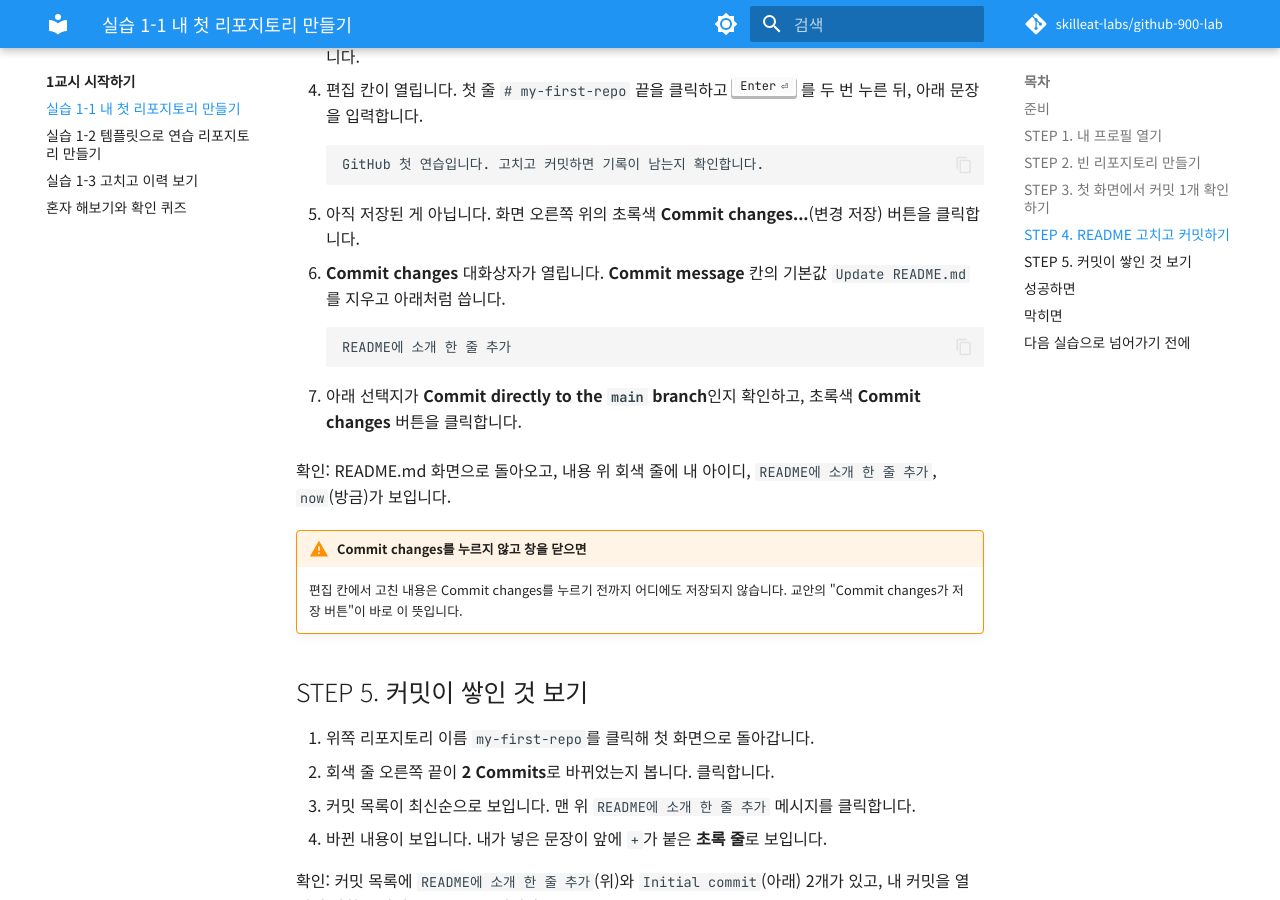
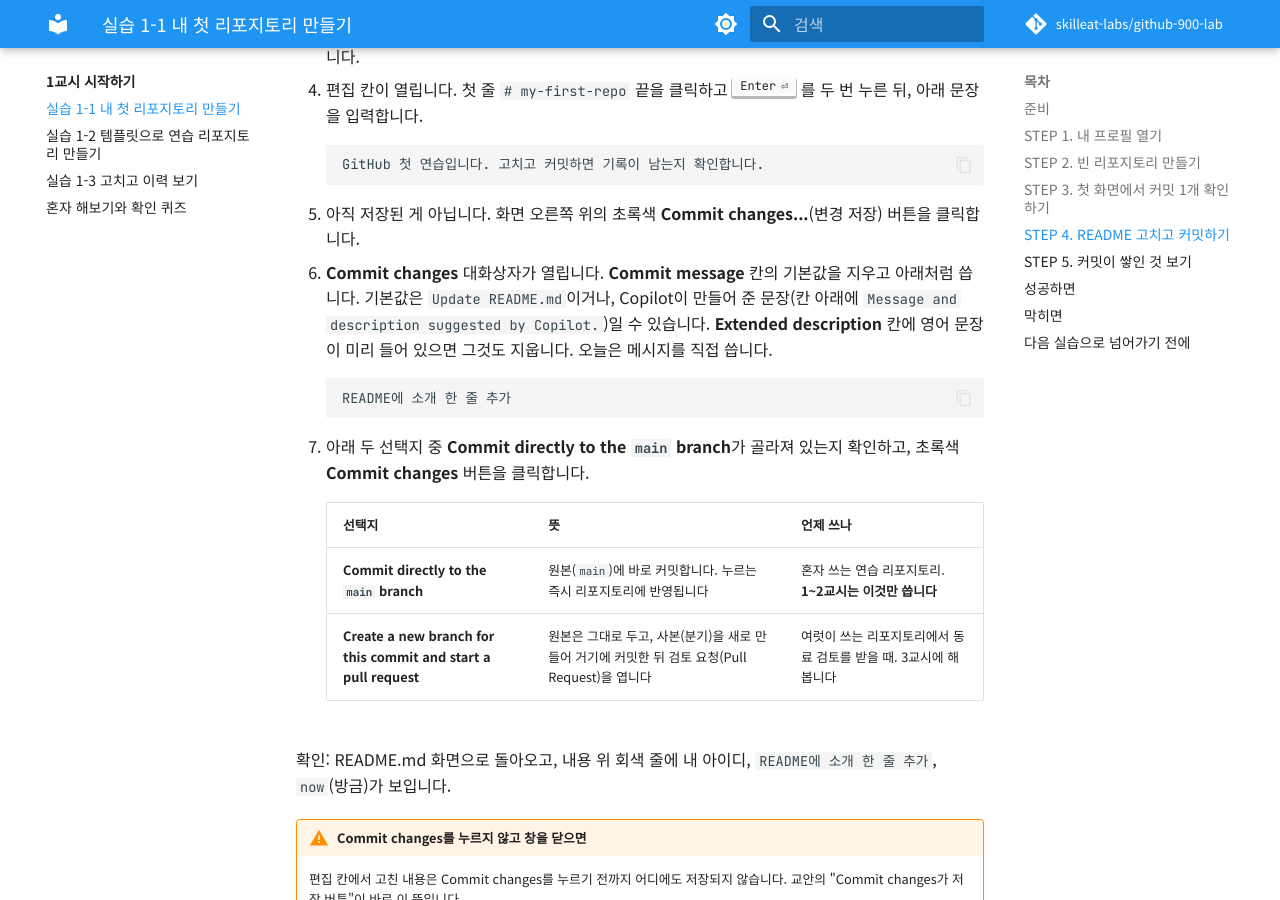
Before and after one commit to hyongsu/github-900-lab, an MkDocs documentation site: the page built from docs/class1/lab-1.md, in a window 1280 px wide and 900 px high, scrolled down 2455 px. Built offline with MkDocs 1.6.1 and Material for MkDocs 9.7.7, drawn with Linux system fonts in a browser that asks for light colours; comment, search, counter and statistics services are not loaded.

Commit message:
1-1 STEP 4: Commit changes 두 선택지 설명과 Copilot 제안 문구 안내 추가
Co-Authored-By: Claude Opus 5.5 <noreply@anthropic.com>

````diff
--- a/docs/class1/lab-1.md
+++ b/docs/class1/lab-1.md
@@ -69,13 +69,18 @@
     ```
 
 5. 아직 저장된 게 아닙니다. 화면 오른쪽 위의 초록색 **Commit changes...**(변경 저장) 버튼을 클릭합니다.
-6. **Commit changes** 대화상자가 열립니다. **Commit message** 칸의 기본값 `Update README.md`를 지우고 아래처럼 씁니다.
+6. **Commit changes** 대화상자가 열립니다. **Commit message** 칸의 기본값을 지우고 아래처럼 씁니다. 기본값은 `Update README.md`이거나, Copilot이 만들어 준 문장(칸 아래에 `Message and description suggested by Copilot.`)일 수 있습니다. **Extended description** 칸에 영어 문장이 미리 들어 있으면 그것도 지웁니다. 오늘은 메시지를 직접 씁니다.
 
     ```text
     README에 소개 한 줄 추가
     ```
 
-7. 아래 선택지가 **Commit directly to the `main` branch**인지 확인하고, 초록색 **Commit changes** 버튼을 클릭합니다.
+7. 아래 두 선택지 중 **Commit directly to the `main` branch**가 골라져 있는지 확인하고, 초록색 **Commit changes** 버튼을 클릭합니다.
+
+    | 선택지 | 뜻 | 언제 쓰나 |
+    |---|---|---|
+    | **Commit directly to the `main` branch** | 원본(`main`)에 바로 커밋합니다. 누르는 즉시 리포지토리에 반영됩니다 | 혼자 쓰는 연습 리포지토리. **1~2교시는 이것만 씁니다** |
+    | **Create a new branch for this commit and start a pull request** | 원본은 그대로 두고, 사본(분기)을 새로 만들어 거기에 커밋한 뒤 검토 요청(Pull Request)을 엽니다 | 여럿이 쓰는 리포지토리에서 동료 검토를 받을 때. 3교시에 해 봅니다 |
 
 확인: README.md 화면으로 돌아오고, 내용 위 회색 줄에 내 아이디, `README에 소개 한 줄 추가`, `now`(방금)가 보입니다.
 
````
